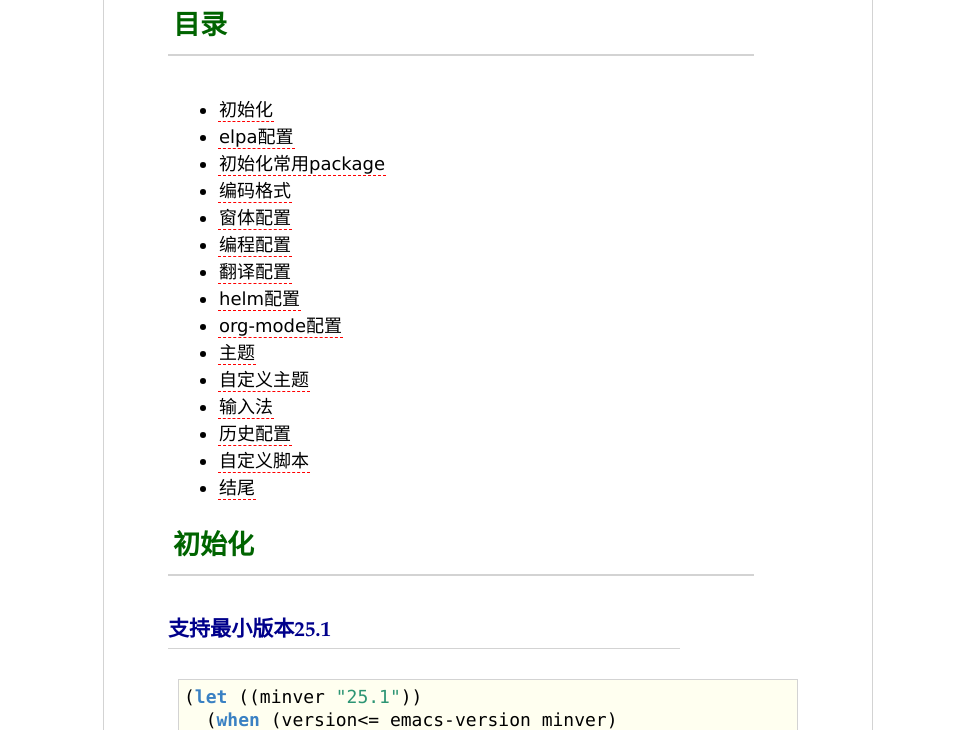
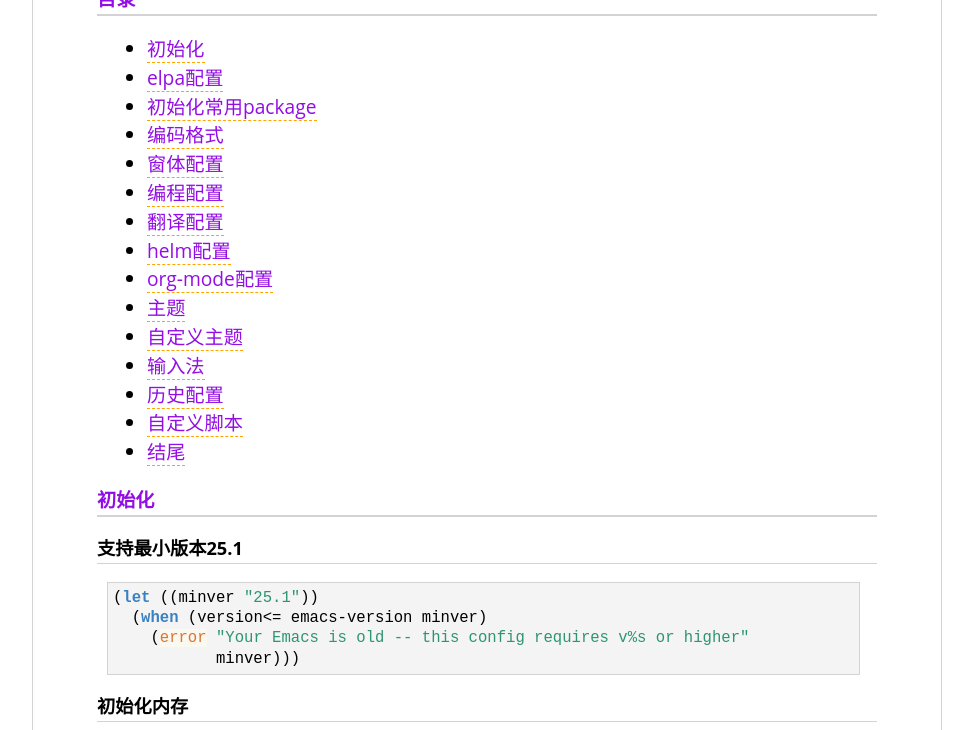
Before and after one commit to ab9986/ab9986.github.io, a plain HTML site: page emacs-config.html in a window 1280 px wide. Shown: the part 189-919 px from the top of the page, without its empty margins (153-1126 px from the left). Drawn offline with Linux system fonts and the light colour scheme.

Commit message:
更新org-blog.css

```diff
--- a/css/org-blog.css
+++ b/css/org-blog.css
@@ -1,51 +1,42 @@
 body {
-    margin: 5% 20% 5% 20%;
-    padding: 2% 5% 5% 5%;
+    margin:auto;
+    padding: 5% 5% 5% 5%;
     width: 50%;
     line-height: 150%;
     border: 1px solid LightGrey;
+    font-family:Open Sans, sans-serif;
+    font-size: 120%;
+    min-width: 780px;
+    max-width: 1260px;
 }
-
-body {
-    font-family:"lucida grande", "lucida sans unicode", lucida, helvetica, "Hiragino Sans GB", "Microsoft YaHei", "WenQuanYi Micro Hei", sans-serif;
-    font-size: 18px;
+body.mobile{
+    border: 1px solid LightGrey;
+    font-size: 100%;
+    width: 90%;
+    min-width:0px;
 }
 
 H1 {
-    font-family: "Palatino Linotype", "Book Antiqua", Palatino, Helvetica, STKaiti, SimSun, serif;
+
 }
 
 H2 {
-    font-family: "Palatino Linotype", "Book Antiqua", Palatino, Helvetica, STKaiti, SimSun, serif;
-    margin-bottom: 60px;
-    margin-bottom: 40px;
-    padding: 5px;
+    font-size: 100%;
     border-bottom: 2px LightGrey solid;
-    width: 90%;
     line-height: 150%;
-    color: DarkGreen;
+    color: #930ee4;
 }
 
 
 H3 {
-    font-family: "Palatino Linotype", "Book Antiqua", Palatino, Helvetica, STKaiti, SimSun, serif;
-    margin-top: 40px;
-    margin-bottom: 30px;
+    font-size: 95%;
     border-bottom: 1px LightGrey solid;
-    width: 80%;
     line-height: 150%;
-    color: DarkBlue;
 }
 
 
 H4 {
-    font-family: "Palatino Linotype", "Book Antiqua", Palatino, Helvetica, STKaiti, SimSun, serif;
-    margin-top: 40px;
-    margin-bottom: 30px;
-    border-bottom: 1px LightGrey solid;
-    width: 80%;
     line-height: 150%;
-    color: DarkBlue;
 }
 
 
@@ -62,10 +53,9 @@ blockquote {
 
 
 pre {
-    font-family: Inconsolata, Consolas, "DEJA VU SANS MONO", "DROID SANS MONO", Proggy, monospace;
     font-size: 100%;
     border: solid 1px lightgrey;
-    background-color: Ivory;
+    background-color: #F4F4F4;
     padding: 5px;
     line-height: 130%;
     margin-left: 10px;
@@ -83,7 +73,6 @@ pre.src{
 
 
 code {
-    font-family: Inconsolata, Consolas, "DEJA VU SANS MONO", "DROID SANS MONO", Proggy, monospace;
     font-size: 90%;
 }
 
@@ -91,16 +80,17 @@ code {
 a {
     text-decoration: none;
     cursor: crosshair;
-    border-bottom: 1px dashed Red;
-    padding: 1px;
-    color: black;
+    border-bottom: 1px dashed orange;
+    color: #930ee4;
 }
 
 
 a:hover {
 	background-color: LightGrey;
 }
-
+a:link{
+       color: #930ee4;
+}
 
 img {
     margin-left: 10px;
@@ -111,8 +101,3 @@ img {
     margin-top: 30px;
     margin-bottom: 30px;
 }
-
-
-hr {
-    color: LightGrey;
-}
```
